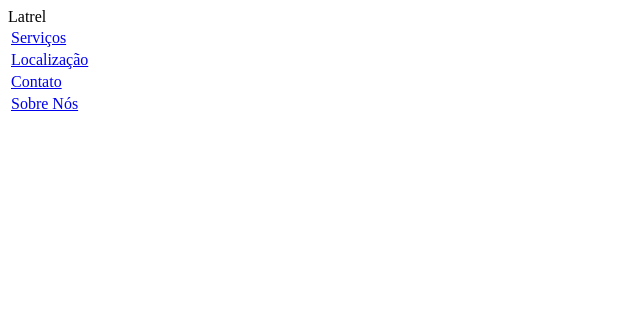
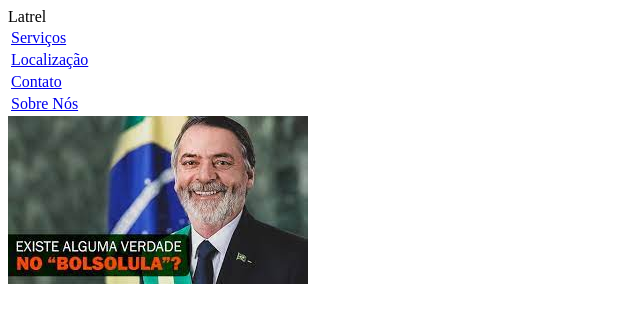
Before and after one commit to negresco123123/latrel, a plain HTML site: page index.html in a window 1280 px wide. Shown: the whole page, without its empty margins (0-640 px from the left). Drawn offline with Linux system fonts and the light colour scheme.

Commit message:
Update index.html

```diff
--- a/index.html
+++ b/index.html
@@ -22,5 +22,5 @@
          </td>
       </tr>
 </table>
-
+<img src="imagem.jpeg">
 </html>
```
